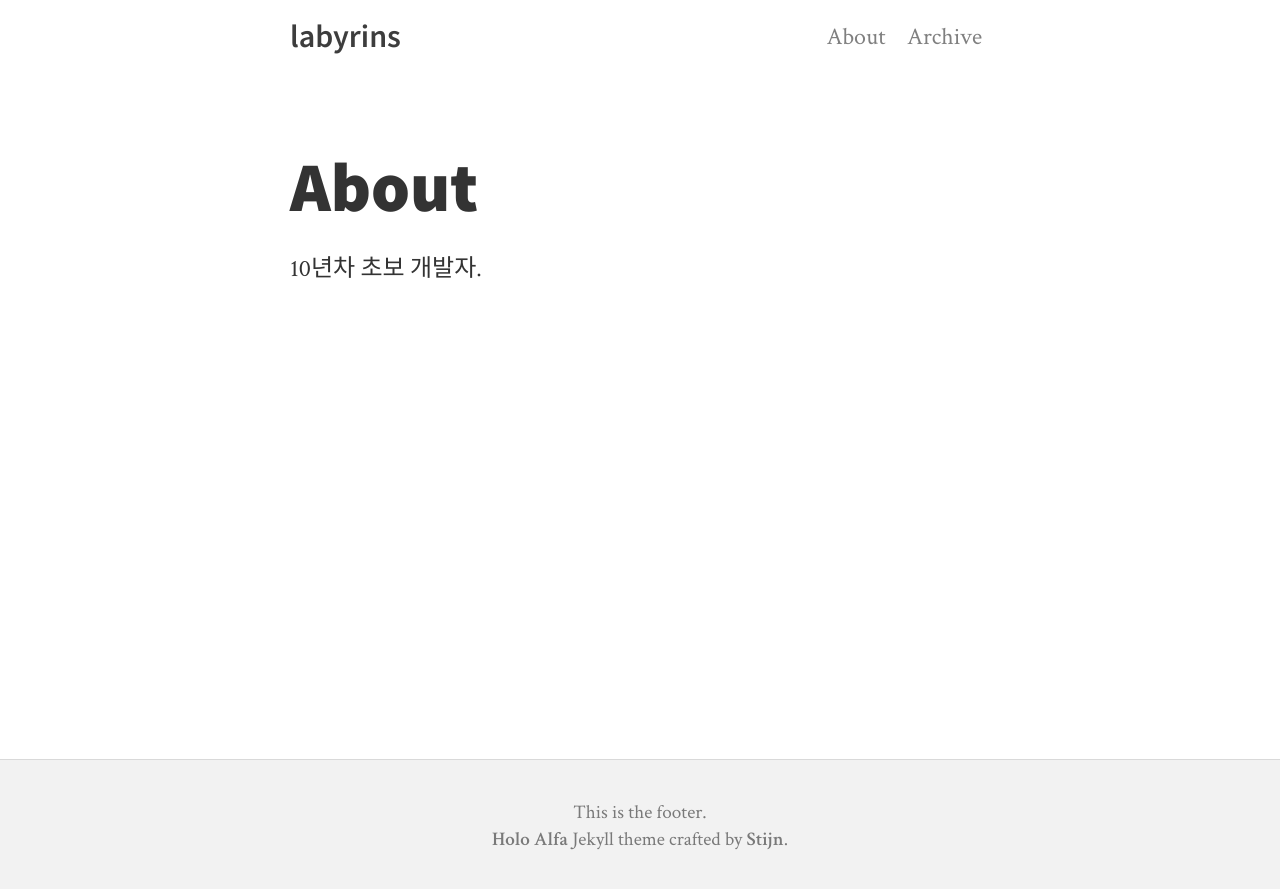
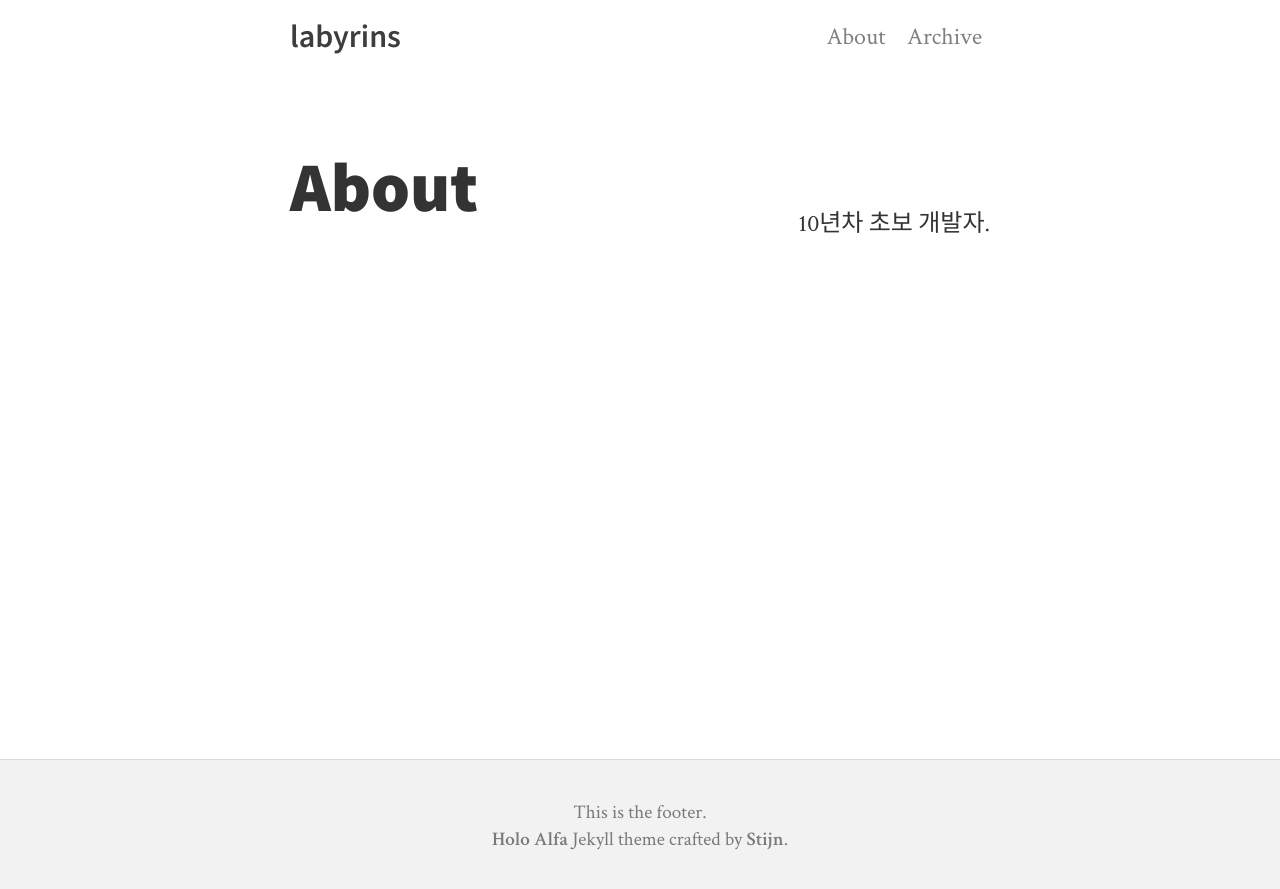
Before and after one commit to Labyrins/labyrins.github.io, a Jekyll site: the page built from about.md, in a window 1280 px wide. Shown: the top 889 px of the page. Built offline with Jekyll 4.4.1, drawn with Linux system fonts in a browser that asks for light colours; nearby versions of some CDN libraries.

Commit message:
update about

```diff
--- a/about.md
+++ b/about.md
@@ -3,4 +3,5 @@ layout: page
 title: About
 ---
 
-10년차 초보 개발자.
+
+<div style="text-align: right">10년차 초보 개발자.</div>
```
